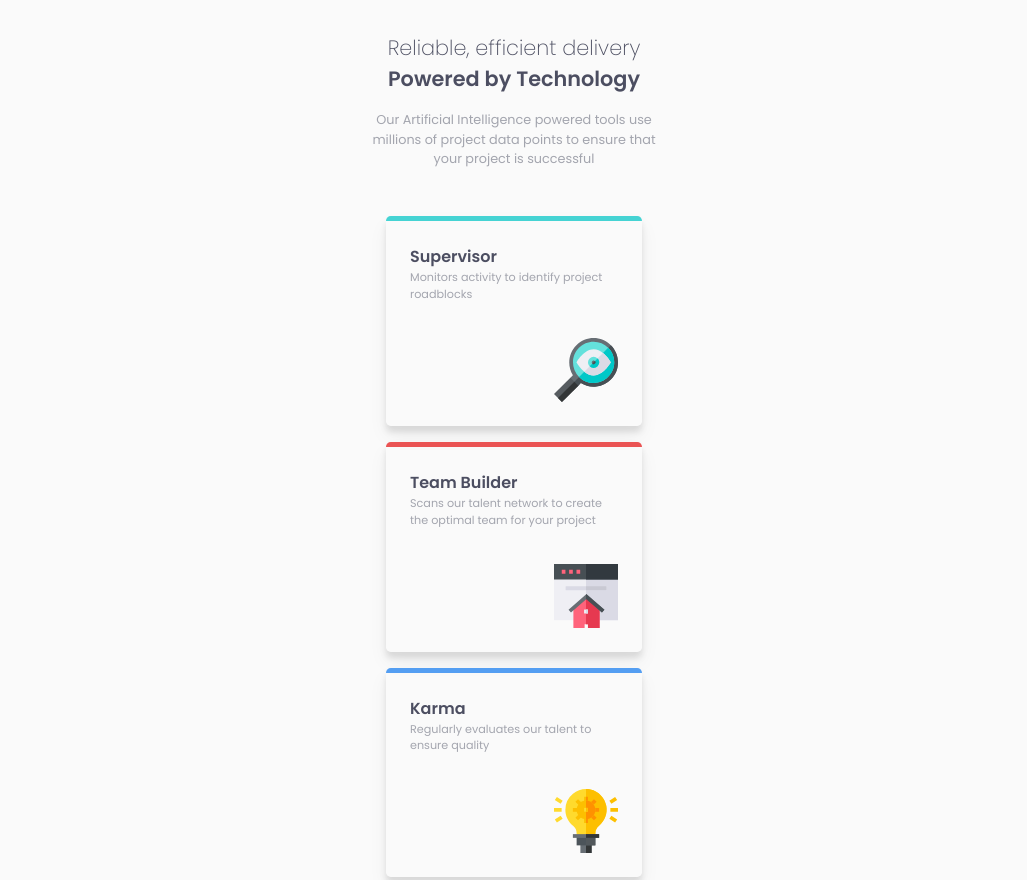
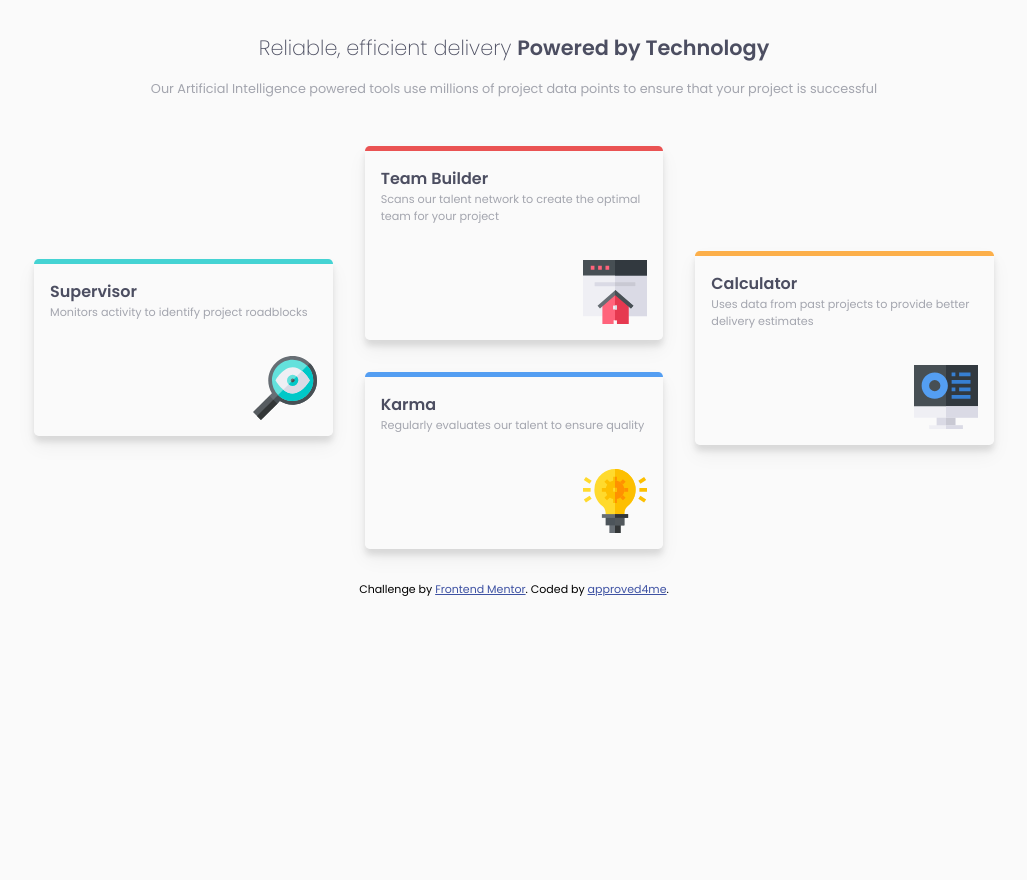
Before and after one commit to approved4me/FM-Four-card-feature-section, a plain HTML site: page index.html in a window 1280 px wide. Shown: the top 880 px of the page, without its empty margins (126-1153 px from the left). After the commit the page ends 832 px from the top, so only its background shows below. Drawn offline with Linux system fonts and the light colour scheme.

Commit message:
change from flex to grid for equal columns

```diff
--- a/index.html
+++ b/index.html
@@ -29,6 +29,7 @@
           <p>Monitors activity to identify project roadblocks</p>
           <img src="./images/icon-supervisor.svg" alt="">
         </div>
+        <div class="middle">
           <div class="box b2">
             <h2>Team Builder</h2>
             <p>Scans our talent network to create the optimal team for your project</p>
@@ -38,6 +39,7 @@
             <h2>Karma</h2>
             <p>Regularly evaluates our talent to ensure quality</p>
             <img src="./images/icon-karma.svg" alt="">
+          </div>
         </div>
         <div class="box b4">
           <h2>Calculator</h2>
--- a/style.css
+++ b/style.css
@@ -1,23 +1,45 @@
-*, *::before, *::after {
+*,
+*::before,
+*::after {
   box-sizing: border-box;
 }
+
 * {
   margin: 0;
 }
-  html, body {
+
+html,
+body {
   height: 100%;
 }
+
 body {
   line-height: 1.5;
 }
-  img, picture, video, canvas, svg {
+
+img,
+picture,
+video,
+canvas,
+svg {
   display: block;
   max-width: 100%;
 }
-  input, button, textarea, select {
+
+input,
+button,
+textarea,
+select {
   font: inherit;
 }
-  p, h1, h2, h3, h4, h5, h6 {
+
+p,
+h1,
+h2,
+h3,
+h4,
+h5,
+h6 {
   overflow-wrap: break-word;
 }
 
@@ -36,6 +58,9 @@
 
 
 body {
+  max-width: 90rem;
+  min-height: 100vh;
+  margin: 0 auto;
   background-color: var(--neutral-very_light_gray);
   font-family: 'Poppins', sans-serif;
   font-size: 0.938rem;
@@ -110,5 +135,43 @@ main {
 
 /* FOOTER */
 
-.attribution { font-size: 11px; text-align: center; }
-.attribution a { color: hsl(228, 45%, 44%); }
+.attribution {
+  font-size: 11px;
+  text-align: center;
+}
+
+.attribution a {
+  color: hsl(228, 45%, 44%);
+}
+
+
+/* DESKTOP MODE */
+
+@media only screen and (min-width: 60rem) {
+
+
+  main {
+    max-width: 60rem;
+  }
+
+  .cards {
+    display: grid;
+    grid-auto-flow: column;
+    grid-auto-columns: 1fr;
+    align-items: center;
+    margin: 0 auto;
+    gap: 2rem;
+  }
+
+  .box {
+    margin: 0;
+    padding: 1rem;
+
+  }
+
+  .middle {
+    display: flex;
+    flex-direction: column;
+    gap: 2rem 0;
+  }
+}
```
Lines whose indentation alone changed are shown as unchanged.
